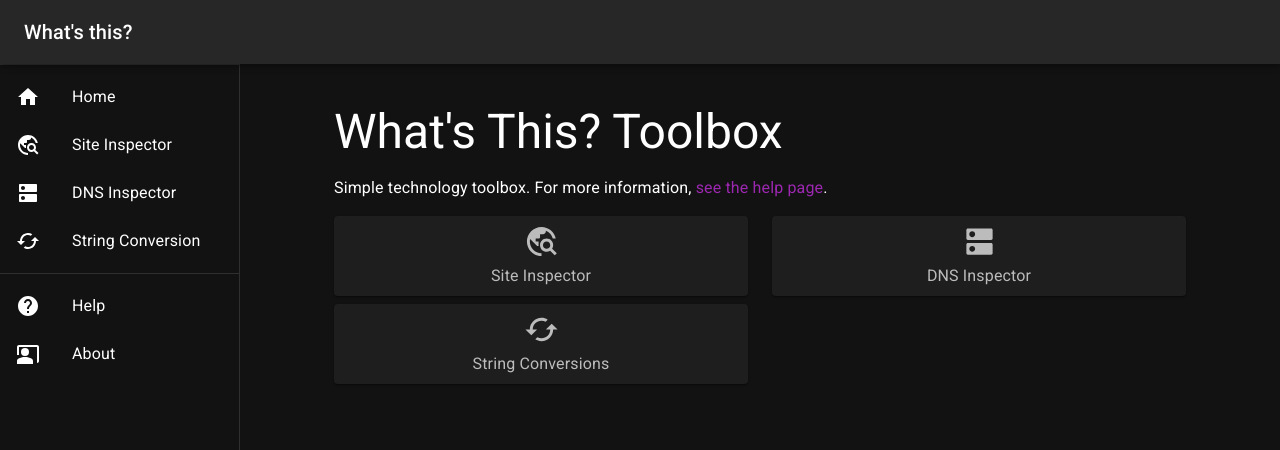
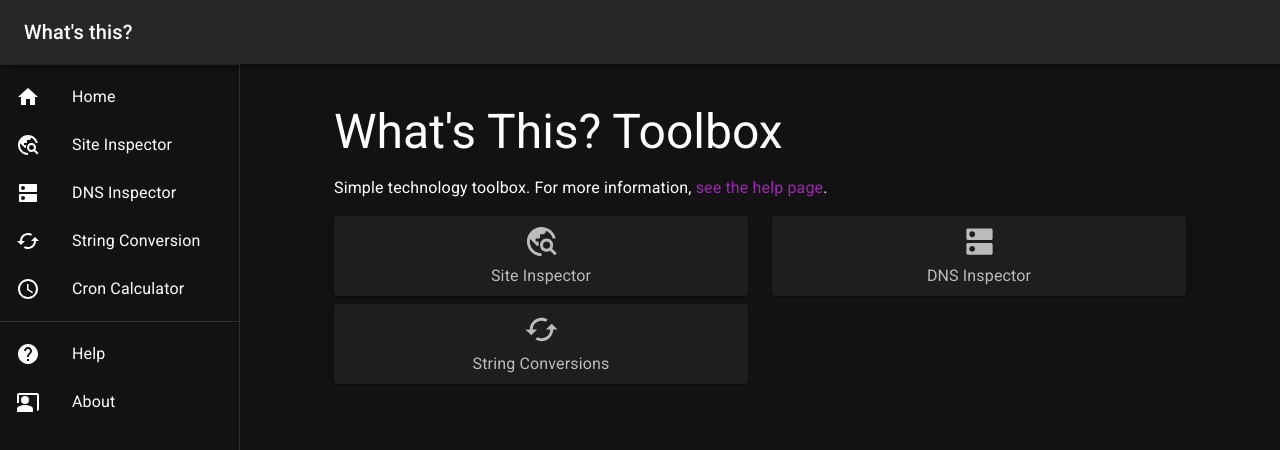
Before and after one commit to soup-bowl/whatsth.is, a React (Create React App) app: page / in a window 1280 px wide. Shown: the top 450 px of the page. Built offline with nearby package versions, Linux system fonts and the light colour scheme.

Commit message:
Cron calculation init.

```diff
--- a/package.json
+++ b/package.json
@@ -17,6 +17,7 @@
     "@types/react-dom": "^18.0.0",
     "@types/ua-parser-js": "^0.7.36",
     "axios": "^0.26.1",
+    "cronstrue": "^2.11.0",
     "crypto-js": "^4.1.1",
     "react": "^18.0.0",
     "react-dom": "^18.0.0",
--- a/src/index.tsx
+++ b/src/index.tsx
@@ -9,6 +9,7 @@ import { HelpPage, AboutPage } from './pages/help';
 import { InspectionHome, InspectonResult } from "./pages/inspection";
 import { DnsCheckHome, DnsCheckResult } from './pages/dnschecker';
 import StringConversionPage from './pages/converter';
+import { CronConversionPage } from './pages/cron';
 
 export default function App() {
 	return (
@@ -22,6 +23,7 @@ export default function App() {
 					<Route path="inspect/*" element={<InspectonResult />} />
 					<Route path="dns"       element={<DnsCheckHome />} />
 					<Route path="dns/*"     element={<DnsCheckResult />} />
+					<Route path="cron"      element={<CronConversionPage />} />
 					<Route path="convert"   element={<StringConversionPage />} />
 					<Route path="encoder"   element={<Navigate replace to="/convert" />} />
 					<Route path="decoder"   element={<Navigate replace to="/convert" />} />
--- a/src/pages/_layout.tsx
+++ b/src/pages/_layout.tsx
@@ -14,6 +14,7 @@ import TravelExploreIcon from '@mui/icons-material/TravelExplore';
 import DnsIcon from '@mui/icons-material/Dns';
 import CachedIcon from '@mui/icons-material/Cached';
 import CoPresentIcon from '@mui/icons-material/CoPresent';
+import AccessTimeIcon from '@mui/icons-material/AccessTime';
 
 const drawerWidth = 240;
 
@@ -164,6 +165,13 @@ export default function Layout() {
 						<ListItemIcon><CachedIcon /></ListItemIcon>
 						<ListItemText primary="String Conversion" />
 					</ListItemButton>
+					<ListItemButton
+						onClick={() => {navigate('/cron');handleDrawerClose();}}
+						selected={window.location.hash.includes("/cron")}
+					>
+						<ListItemIcon><AccessTimeIcon /></ListItemIcon>
+						<ListItemText primary="Cron Calculator" />
+					</ListItemButton>
 				</List>
 				<Divider />
 				<List>
--- /dev/null
+++ b/src/pages/cron.tsx
@@ -0,0 +1,43 @@
+import { Link, TextField, Typography } from "@mui/material";
+import cronstrue from 'cronstrue';
+import { useEffect, useState } from "react";
+
+export function CronConversionPage() {
+	const [timeString, setTimeString] = useState<string>('* * * * *');
+	const [timeResult, setTimeResult] = useState<string>(calculate(timeString));
+
+	function calculate(input: string) {
+		let output:string = '';
+		try {
+			output = cronstrue.toString(timeString);
+		} catch {
+			output = 'Unable to calculate - check string is valid';
+		}
+
+		return output;
+	}
+
+	const timeChange = (e:any) => {
+		setTimeString(e.target.value);
+	};
+
+	useEffect(() => {
+		setTimeResult(calculate(timeString));
+	}, [timeString]);
+
+	return(
+		<>
+			<Typography variant="h3" component="h1" my={2}>Cron Calculator</Typography>
+			<Typography my={2}>Convert crontab time strings into human-readable format. Uses the <Link href="https://www.npmjs.com/package/cronstrue">cRonstrue library</Link>.</Typography>
+			<TextField fullWidth
+				id="timestring"
+				value={timeString}
+				label="Time String"
+				variant="outlined"
+				onChange={timeChange}
+			/>
+			<Typography my={2}>Equates to:</Typography>
+			<Typography my={2} variant="h4">{timeResult}</Typography>
+		</>
+	);
+};
```
Also changed, not shown: 2 other files (tests, documents, lock files or other folders).
